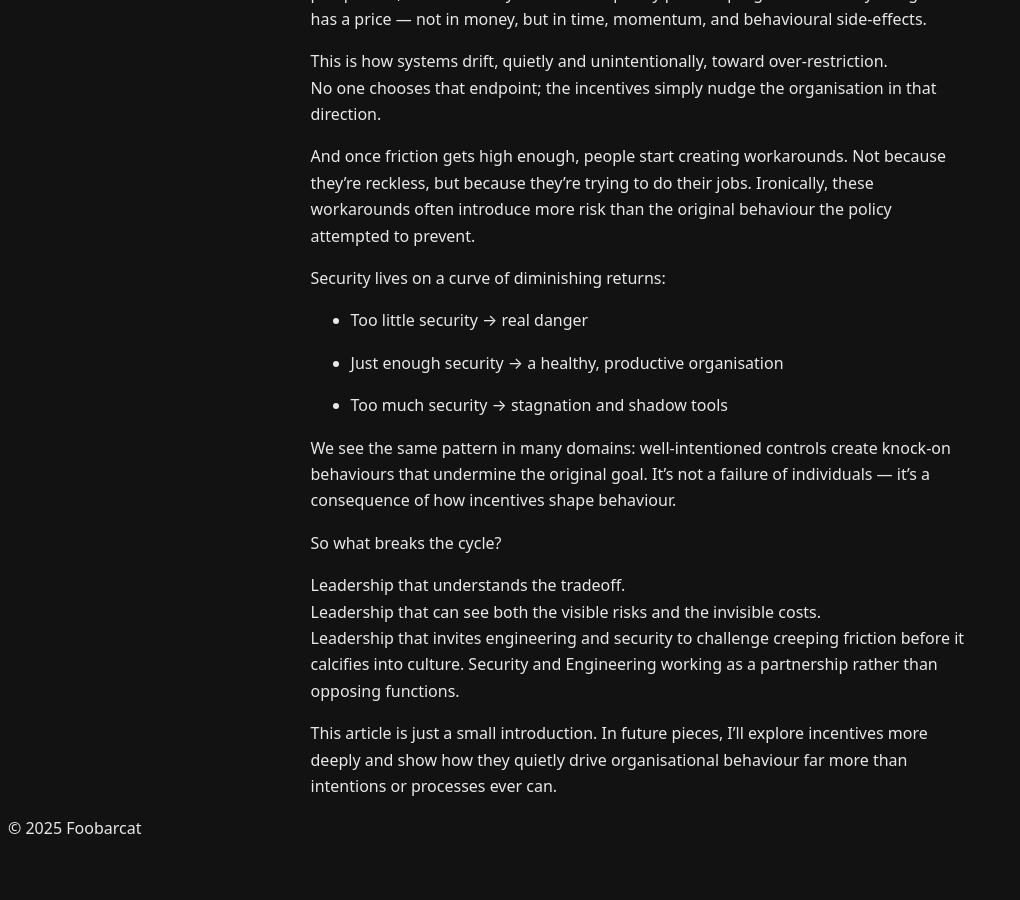
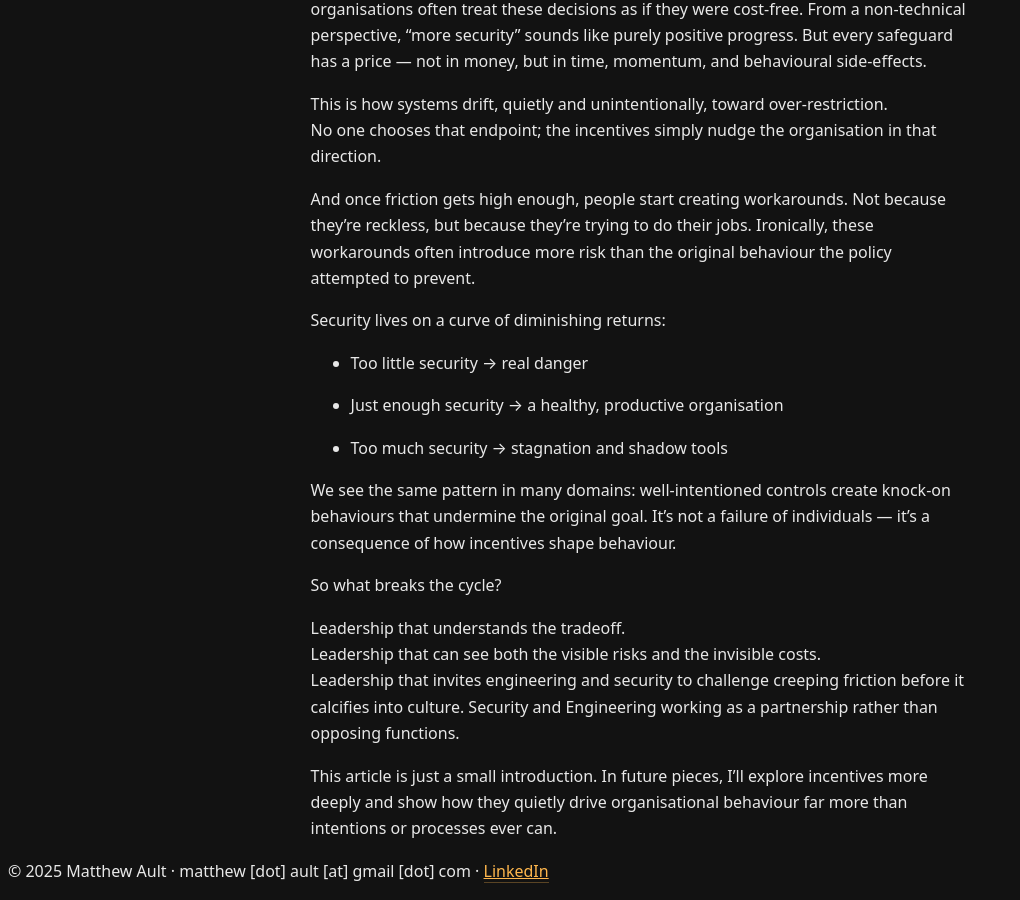
Before and after one commit to aultimus/aultimus.github.io, a Jekyll site: the page built from _posts/2025-11-19-competing-incentives.markdown, in a window 1280 px wide and 900 px high, scrolled down 1386 px. Shown: the whole window, without its empty margins (0-1020 px from the left). Built offline with Jekyll 4.4.1, drawn with Linux system fonts in a browser that asks for light colours; our own code applies the rules of GitHub Pages for plain Markdown files; before the commit the page ends 2244 px from its top, so only the background shows below that; some of the changed text lies outside the part shown.

Commit message:
add header and footer with contact details

```diff
--- a/_config.yml
+++ b/_config.yml
@@ -14,7 +14,6 @@
 # You can create any custom variable you would like, and they will be accessible
 # in the templates via {{ site.myvariable }}.
 title: Foobarcat
-email: matthew.ault@gmail.com
 description: >- # this means to ignore newlines until "baseurl:"
   The technical blog of @aultimus. Home for all my software shower thoughts
 baseurl: "" # the subpath of your site, e.g. /blog
@@ -42,3 +41,9 @@ permalink: /:year/:month/:day/:title.html
 #   - vendor/cache/
 #   - vendor/gems/
 #   - vendor/ruby/
+
+author:
+  name: "Matthew Ault"
+  email: "matthew [dot] ault [at] gmail [dot] com"
+  homepage: "https://foobarcat.com"
+  linkedin: "https://www.linkedin.com/in/matthew-ault-366a4826/"
--- a/_layouts/default.html
+++ b/_layouts/default.html
@@ -17,7 +17,13 @@
         {{ content }}
     </main>
     <footer>
-        <p>&copy; {{ site.time | date: '%Y' }} {{ site.title }}</p>
+        <p>
+            &copy; {{ site.time | date: "%Y" }} {{ site.author.name }}
+            · {{ site.author.email }}
+            {% if site.author.linkedin %}
+                · <a href="{{ site.author.linkedin }}">LinkedIn</a>
+            {% endif %}
+        </p>
     </footer>
 </body>
 </html>
--- a/_layouts/post.html
+++ b/_layouts/post.html
@@ -4,5 +4,15 @@ layout: default
 <article>
     <h1>{{ page.title }}</h1>
     <p><small>Published on {{ page.date | date: "%B %d, %Y" }}</small></p>
+    <p class="post-author">
+        By {{ site.author.name }}
+        · {{ site.author.email }}
+        {% if site.author.linkedin %}
+          · <a href="{{ site.author.linkedin }}">LinkedIn</a>
+        {% endif %}
+        {% if site.author.homepage %}
+          · <a href="{{ site.author.homepage }}">Homepage</a>
+        {% endif %}
+      </p>
     {{ content }}
 </article>
```
